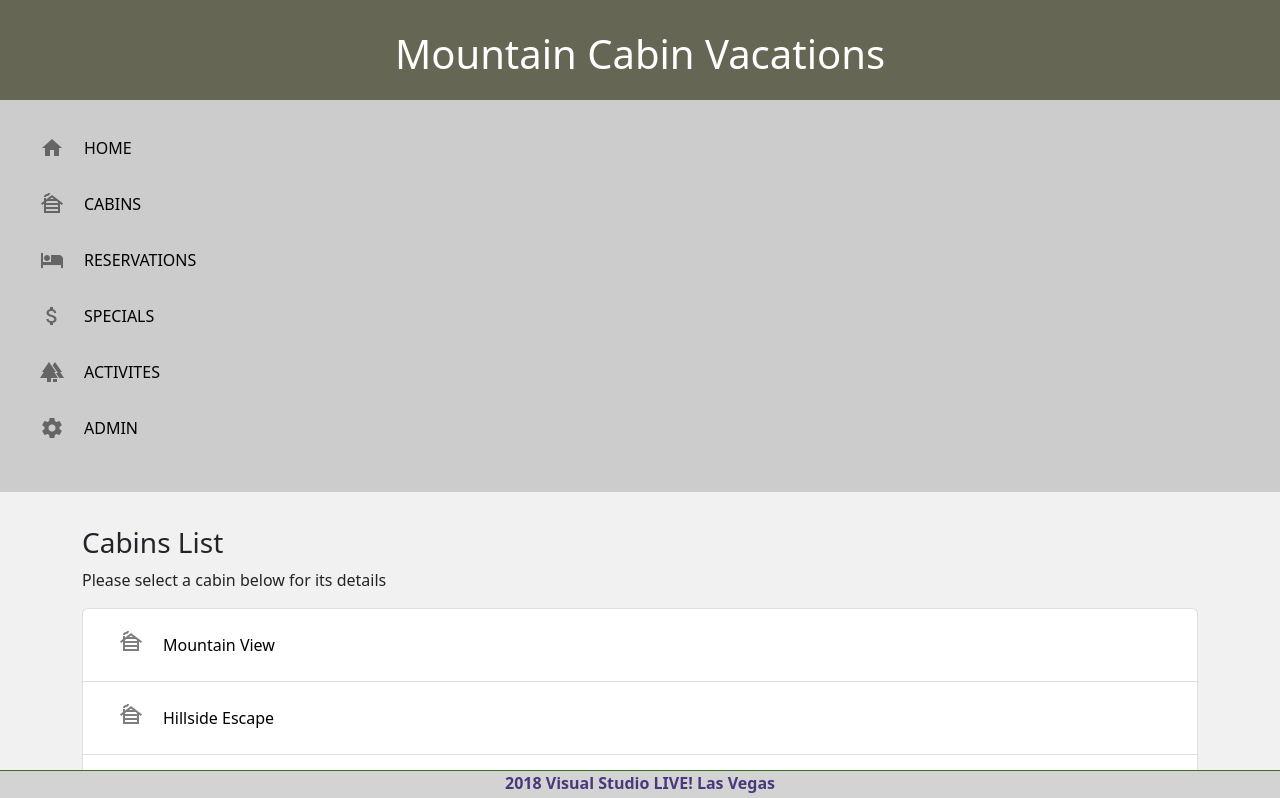
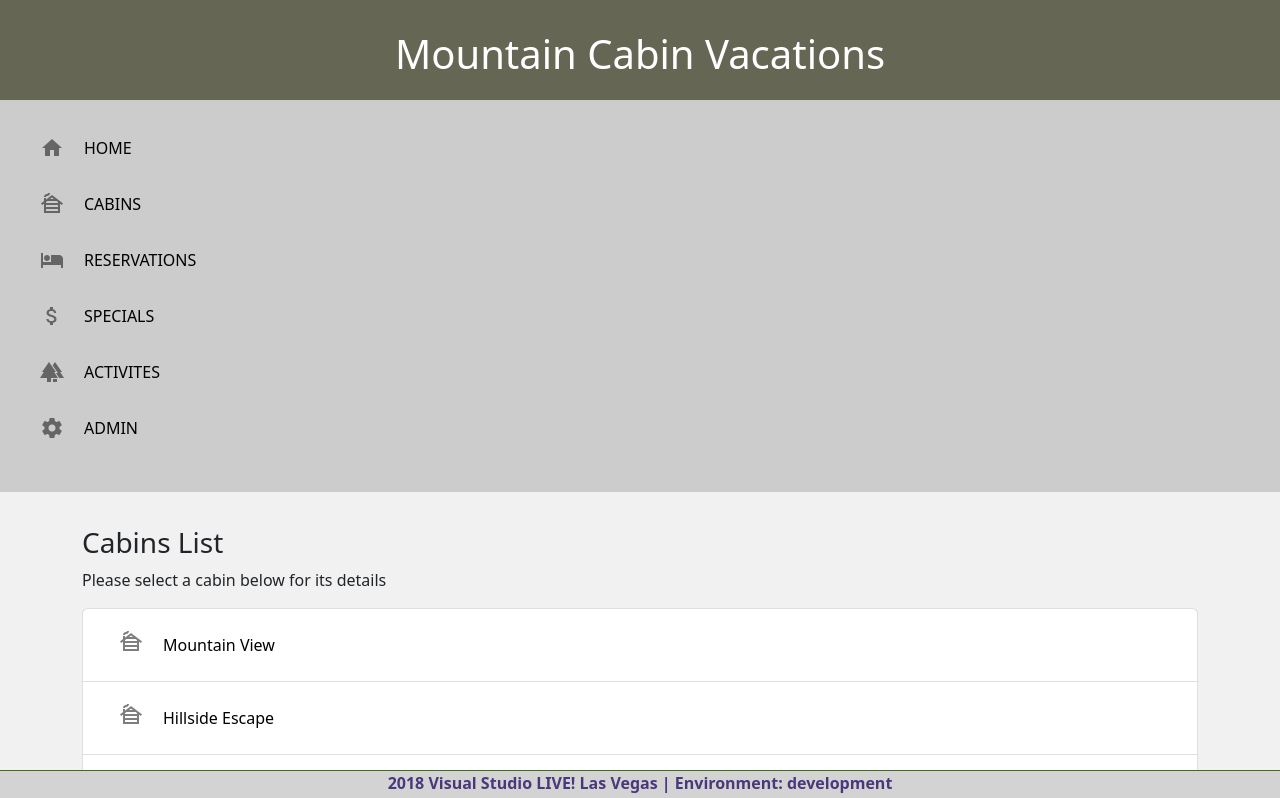
Before and after one commit to AllenConway/AngularMMApp, an Angular app: page /cabins in a window 1280 px wide. Shown: the top 798 px of the page. Built offline with nearby package versions, Linux system fonts and the light colour scheme.

Commit message:
Added enviornmental config sample values and usage, added ngSrc example

```diff
--- a/src/app/app.component.ts
+++ b/src/app/app.component.ts
@@ -1,4 +1,5 @@
 import { Component } from '@angular/core';
+import { environment } from '../environments/environment';
 
 @Component({
   selector: 'app-root',
@@ -6,7 +7,13 @@ import { Component } from '@angular/core';
   styleUrls: ['./app.component.scss']
 })
 export class AppComponent {
-  title = 'Mountain Cabin Vacations';
-  className = 'Visual Studio LIVE! Las Vegas';
-  today: number = Date.now();
+
+  public title: string = 'Mountain Cabin Vacations';
+  public className: string = 'Visual Studio LIVE! Las Vegas';
+  public today: number = Date.now();
+
+  ngOnInit() {
+    this.className = `Visual Studio LIVE! Las Vegas | Environment: ${environment.name}`
+  }
+
 }
--- a/src/app/cabins/cabin-detail/cabin-detail.component.html
+++ b/src/app/cabins/cabin-detail/cabin-detail.component.html
@@ -15,6 +15,7 @@
       <div class="grid-container grid-container--fit">
         <div *ngFor="let image of cabin.images" class="m-3">
             <img src="{{image.url}}" alt="{{cabin.name}}" class="cabin-image">
+            <!-- <img ngSrc="{{image.url}}" alt="{{cabin.name}}" class="cabin-image" width="600" height="400" priority> -->
         </div>
       </div>
       <button (click)="goBack()">Go Back</button>
--- a/src/app/cabins/cabins.module.ts
+++ b/src/app/cabins/cabins.module.ts
@@ -1,5 +1,5 @@
 import { NgModule } from '@angular/core';
-import { CommonModule } from '@angular/common';
+import { CommonModule, NgOptimizedImage } from '@angular/common';
 import { FormsModule } from '@angular/forms';
 import { RouterModule } from '@angular/router';
 import { CabinListComponent } from './cabin-list/cabin-list.component';
@@ -13,7 +13,8 @@ import { CabinsService } from './';
     CommonModule,
     FormsModule,
     RouterModule,
-    CabinsRoutingModule
+    CabinsRoutingModule,
+    NgOptimizedImage
   ],
   declarations: [
     CabinDetailComponent,
--- a/src/environments/environment.prod.ts
+++ b/src/environments/environment.prod.ts
@@ -1,3 +1,5 @@
 export const environment = {
-  production: true
+  production: true,
+  apiUrl: 'https://mountain-cabins.com/api/',
+  name: 'production'
 };
--- a/src/environments/environment.ts
+++ b/src/environments/environment.ts
@@ -4,5 +4,7 @@
 // The list of which env maps to which file can be found in `.angular-cli.json`.
 
 export const environment = {
-  production: false
+  production: false,
+  apiUrl: 'https://mountain-cabins.com/dev/api/',
+  name: 'development'
 };
--- a/src/test.ts
+++ b/src/test.ts
@@ -6,13 +6,11 @@ import {
   BrowserDynamicTestingModule,
   platformBrowserDynamicTesting
 } from '@angular/platform-browser-dynamic/testing';
-import { NoopAnimationsModule } from '@angular/platform-browser/animations';
 
 // First, initialize the Angular testing environment.
 getTestBed().initTestEnvironment(
   [
-    BrowserDynamicTestingModule,
-    NoopAnimationsModule
+    BrowserDynamicTestingModule
   ],
   platformBrowserDynamicTesting(), {
   teardown: { destroyAfterEach: false }
```
Also changed, not shown: 1 other file (tests, documents, lock files or other folders).
